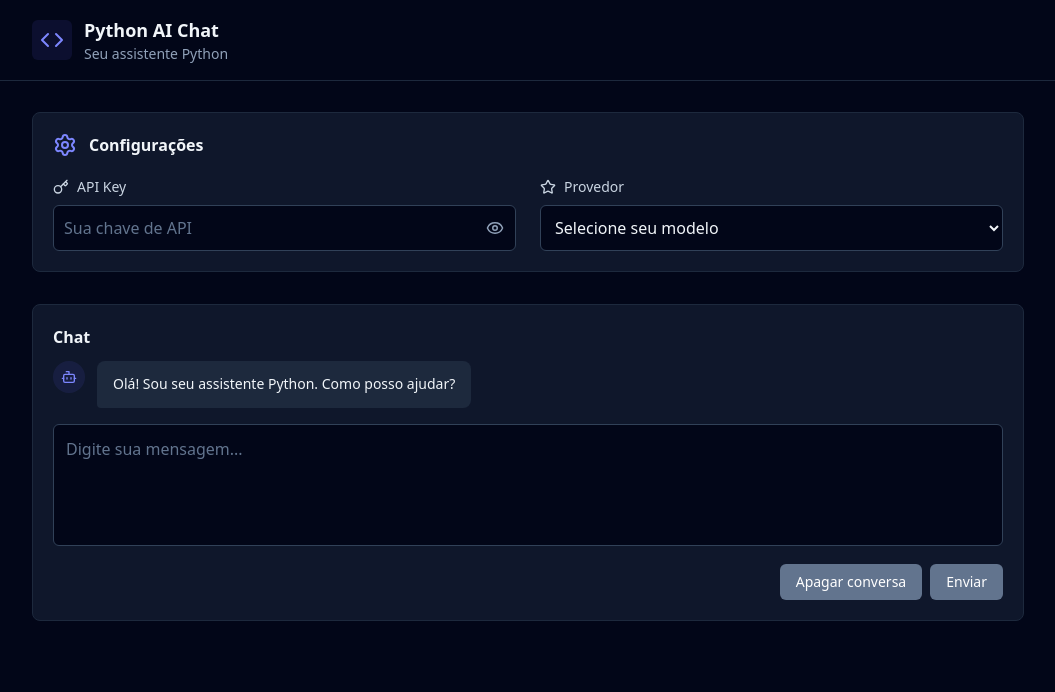
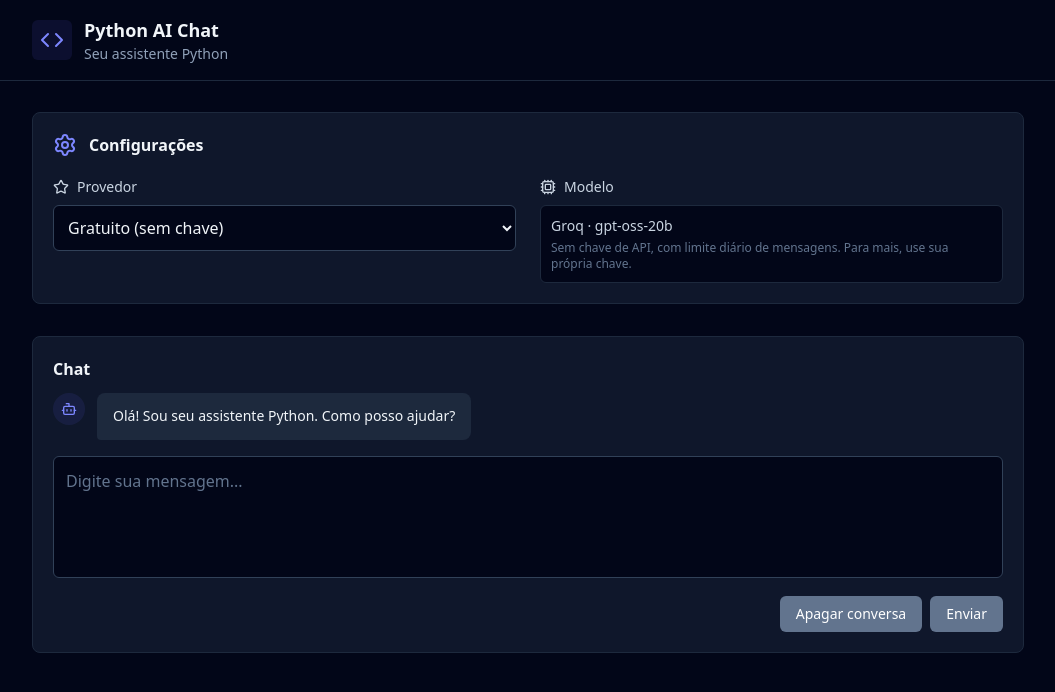
Before and after one commit to FabioMedeiros1000/chatbot-python-frontend, a React (Vite) app: page / in a window 1280 px wide. Shown: the top 692 px of the page, without its empty margins (112-1167 px from the left). Built offline with nearby package versions, Linux system fonts and the light colour scheme.

Commit message:
Add => Selecao de provedor e modelos vindos do backend

```diff
--- a/src/components/ApiSettings.tsx
+++ b/src/components/ApiSettings.tsx
@@ -1,26 +1,126 @@
 import { useEffect, useState } from "react"
-import { Settings, KeyIcon, Star, EyeOff, Eye } from "lucide-react"
+import { Settings, KeyIcon, Star, EyeOff, Eye, Cpu } from "lucide-react"
+import {
+    PROVIDER_OPTIONS,
+    getApiKey,
+    getModel,
+    getProvider,
+    migrateLegacySettings,
+    saveSettings,
+    type Provider,
+} from "../lib/settings"
+
+interface ModelInfo {
+    id: string
+    name: string
+    free: boolean
+}
+
+interface ModelsResponse {
+    models: ModelInfo[]
+    requires_key: boolean
+}
+
+type ModelsStatus = "idle" | "loading" | "error"
+
+const FREE_MODEL_LABEL = "Groq · gpt-oss-20b"
+
+const inputClass = `
+    w-full p-2.5
+    bg-slate-950
+    text-slate-100
+    border border-slate-700
+    rounded-md
+    outline-none
+    focus:border-indigo-500
+    placeholder-slate-500
+`
+
+migrateLegacySettings()
 
 const ApiSettings = () => {
-    const [provider, setProvider] = useState<string>("")
-    const [apikey, setApikey] = useState<string>("")
+    const [provider, setProvider] = useState<Provider>(getProvider)
+    const [apikey, setApikey] = useState<string>(() => getApiKey(getProvider()))
+    const [model, setModel] = useState<string>(getModel)
     const [showApikey, setShowApikey] = useState<boolean>(false)
 
+    const [models, setModels] = useState<ModelInfo[]>([])
+    const [status, setStatus] = useState<ModelsStatus>("idle")
+    const [statusMessage, setStatusMessage] = useState<string>("")
+
+    const isFree = provider === "free"
+    const canList = !isFree && apikey.trim() !== ""
+
+    // Sem chave não há o que listar: ignora o que sobrou de uma consulta anterior
+    const visibleModels = canList ? models : []
+    const visibleStatus: ModelsStatus = canList ? status : "idle"
+
+    // Carrega os modelos do provedor quando há chave (com debounce na digitação)
     useEffect(() => {
-        const storedProvider = localStorage.getItem("model_provider")
-        const storedApiKey = localStorage.getItem("api_key")
+        if (!canList) return
 
-        if (storedProvider) setProvider(storedProvider)
-        if (storedApiKey) setApikey(storedApiKey)
-    }, [])
+        const controller = new AbortController()
+        const timer = setTimeout(async () => {
+            setStatus("loading")
+            setStatusMessage("")
 
-    useEffect(() => {
-        localStorage.setItem("model_provider", provider)
-    }, [provider])
+            try {
+                const backendUrl = import.meta.env.VITE_BACKEND_URL
+                const response = await fetch(`${backendUrl}/api/models/${provider}`, {
+                    headers: { Authorization: `Bearer ${apikey.trim()}` },
+                    signal: controller.signal,
+                })
 
-    useEffect(() => {
-        localStorage.setItem("api_key", apikey)
-    }, [apikey])
+                if (!response.ok) {
+                    const data = await response.json().catch(() => null)
+                    const detail = typeof data?.detail === "string" ? data.detail : "Não foi possível listar os modelos."
+                    setModels([])
+                    setStatus("error")
+                    setStatusMessage(detail)
+                    return
+                }
+
+                const data: ModelsResponse = await response.json()
+                setModels(data.models)
+                setStatus("idle")
+
+                // mantém o modelo salvo se ainda existir; senão limpa a escolha
+                const saved = getModel()
+                const next = data.models.some(m => m.id === saved) ? saved : ""
+                if (next !== saved) saveSettings({ model: next })
+                setModel(next)
+            } catch (error) {
+                if ((error as Error).name === "AbortError") return
+                setModels([])
+                setStatus("error")
+                setStatusMessage("Falha de rede ao listar os modelos.")
+            }
+        }, 600)
+
+        return () => {
+            clearTimeout(timer)
+            controller.abort()
+        }
+    }, [provider, apikey, canList])
+
+    const handleProviderChange = (next: Provider) => {
+        const nextKey = getApiKey(next)
+        setProvider(next)
+        setApikey(nextKey)
+        setModel("")
+        setModels([])
+        saveSettings({ provider: next, model: "" })
+    }
+
+    const handleApiKeyChange = (value: string) => {
+        setApikey(value)
+        saveSettings({ apiKey: { provider, value } })
+    }
+
+    const handleModelChange = (value: string) => {
+        setModel(value)
+        saveSettings({ model: value })
+    }
 
     return (
         <section className="bg-slate-900 border border-slate-800 rounded-lg p-5">
@@ -34,27 +134,52 @@ const ApiSettings = () => {
             <div className="grid grid-cols-1 md:grid-cols-2 gap-6">
                 <div>
                     <label className="flex items-center gap-2 mb-2 text-slate-300 text-sm">
+                        <Star size={16} />
+                        Provedor
+                    </label>
+                    <select
+                        value={provider}
+                        onChange={(e) => handleProviderChange(e.target.value as Provider)}
+                        className={inputClass}
+                    >
+                        {PROVIDER_OPTIONS.map(option => (
+                            <option key={option.value} value={option.value} className="text-white">
+                                {option.label}
+                            </option>
+                        ))}
+                    </select>
+                </div>
+
+                {isFree ? (
+                    <div>
+                        <label className="flex items-center gap-2 mb-2 text-slate-300 text-sm">
+                            <Cpu size={16} />
+                            Modelo
+                        </label>
+                        <p className="p-2.5 text-sm text-slate-300 border border-slate-800 rounded-md bg-slate-950">
+                            {FREE_MODEL_LABEL}
+                            <span className="block text-xs text-slate-500 mt-1">
+                                Sem chave de API, com limite diário de mensagens. Para mais, use sua própria chave.
+                            </span>
+                        </p>
+                    </div>
+                ) : (
+                    <>
+                        <div>
+                            <label className="flex items-center gap-2 mb-2 text-slate-300 text-sm">
                                 <KeyIcon size={16} />
                                 API Key
                             </label>
                             <div className="relative">
                                 <input
-                            type={showApikey ? "text": "password"}
+                                    type={showApikey ? "text" : "password"}
                                     value={apikey}
                                     placeholder="Sua chave de API"
-                            className="
-                                w-full p-2.5
-                                bg-slate-950
-                                text-slate-100
-                                border border-slate-700
-                                rounded-md
-                                outline-none
-                                focus:border-indigo-500
-                                placeholder-slate-500
-                            "
-                            onChange={(e) => setApikey(e.target.value)}
+                                    className={inputClass}
+                                    onChange={(e) => handleApiKeyChange(e.target.value)}
                                 />
                                 <button
+                                    type="button"
                                     className="absolute right-2 top-1/2 -translate-y-1/2 text-slate-400 hover:text-indigo-400 bg-slate-950 p-1"
                                     onClick={() => setShowApikey(!showApikey)}
                                 >
@@ -65,33 +190,34 @@ const ApiSettings = () => {
 
                         <div>
                             <label className="flex items-center gap-2 mb-2 text-slate-300 text-sm">
-                        <Star size={16} />
-                        Provedor
+                                <Cpu size={16} />
+                                Modelo
                             </label>
                             <select
-                        value={provider}
-                        onChange={(e) => setProvider(e.target.value)}
-                        className="
-                            w-full p-2.5
-                            bg-slate-950
-                            text-slate-100
-                            border border-slate-700
-                            rounded-md
-                            outline-none
-                            focus:border-indigo-500
-                        "
+                                value={model}
+                                onChange={(e) => handleModelChange(e.target.value)}
+                                disabled={visibleModels.length === 0}
+                                className={`${inputClass} disabled:opacity-60`}
                             >
                                 <option value="" disabled>
-                            Selecione seu modelo
+                                    {!canList
+                                        ? "Informe a chave para listar os modelos"
+                                        : visibleStatus === "loading"
+                                            ? "Carregando modelos..."
+                                            : "Selecione o modelo"}
                                 </option>
-                        <option value="chatgpt" className="text-white">
-                            ChatGPT
+                                {visibleModels.map(m => (
+                                    <option key={m.id} value={m.id} className="text-white">
+                                        {m.name}
                                     </option>
-                        <option value="groq" className="text-white">
-                            Groq
-                        </option>
+                                ))}
                             </select>
+                            {visibleStatus === "error" && (
+                                <p className="mt-1 text-xs text-red-400">{statusMessage}</p>
+                            )}
                         </div>
+                    </>
+                )}
             </div>
         </section>
     )
```
Lines whose indentation alone changed are shown as unchanged.
